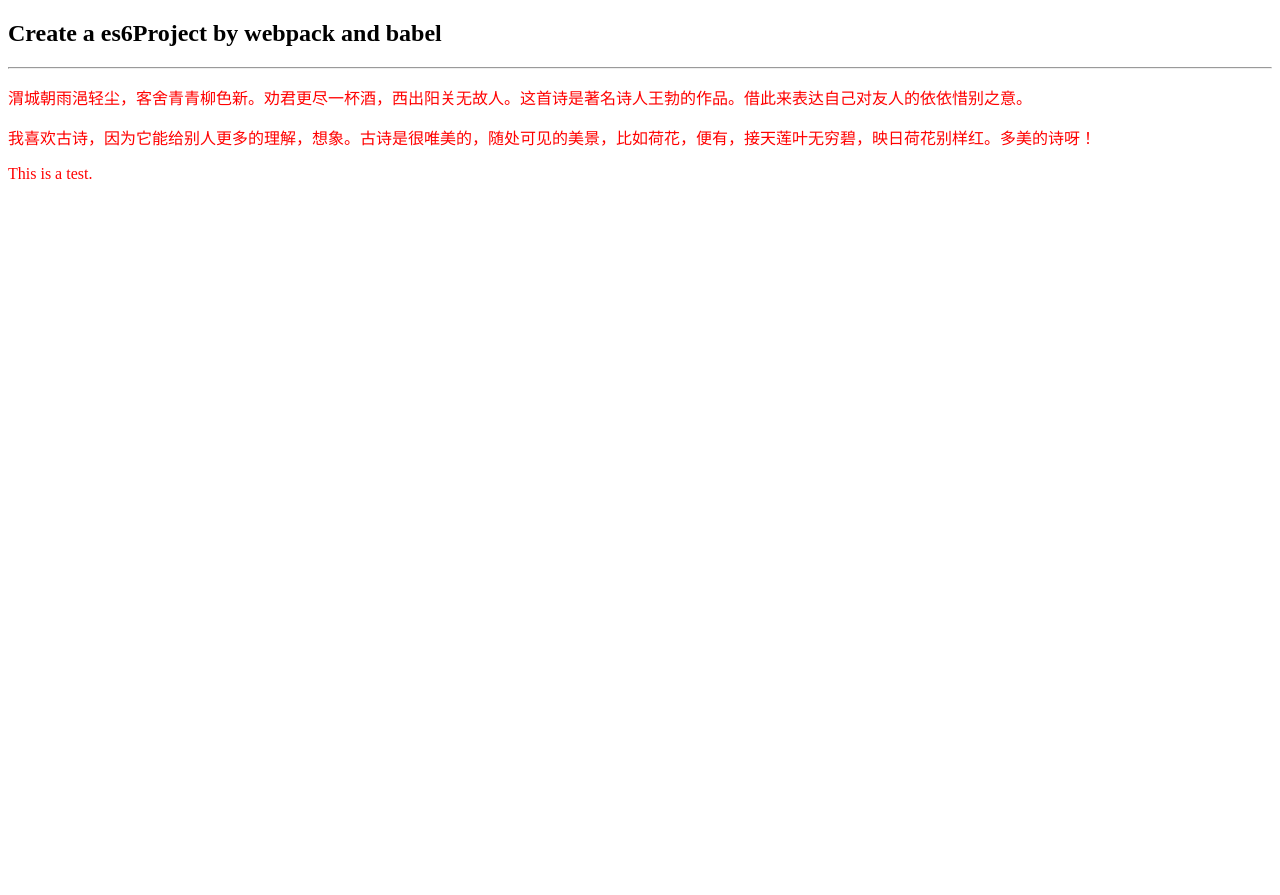
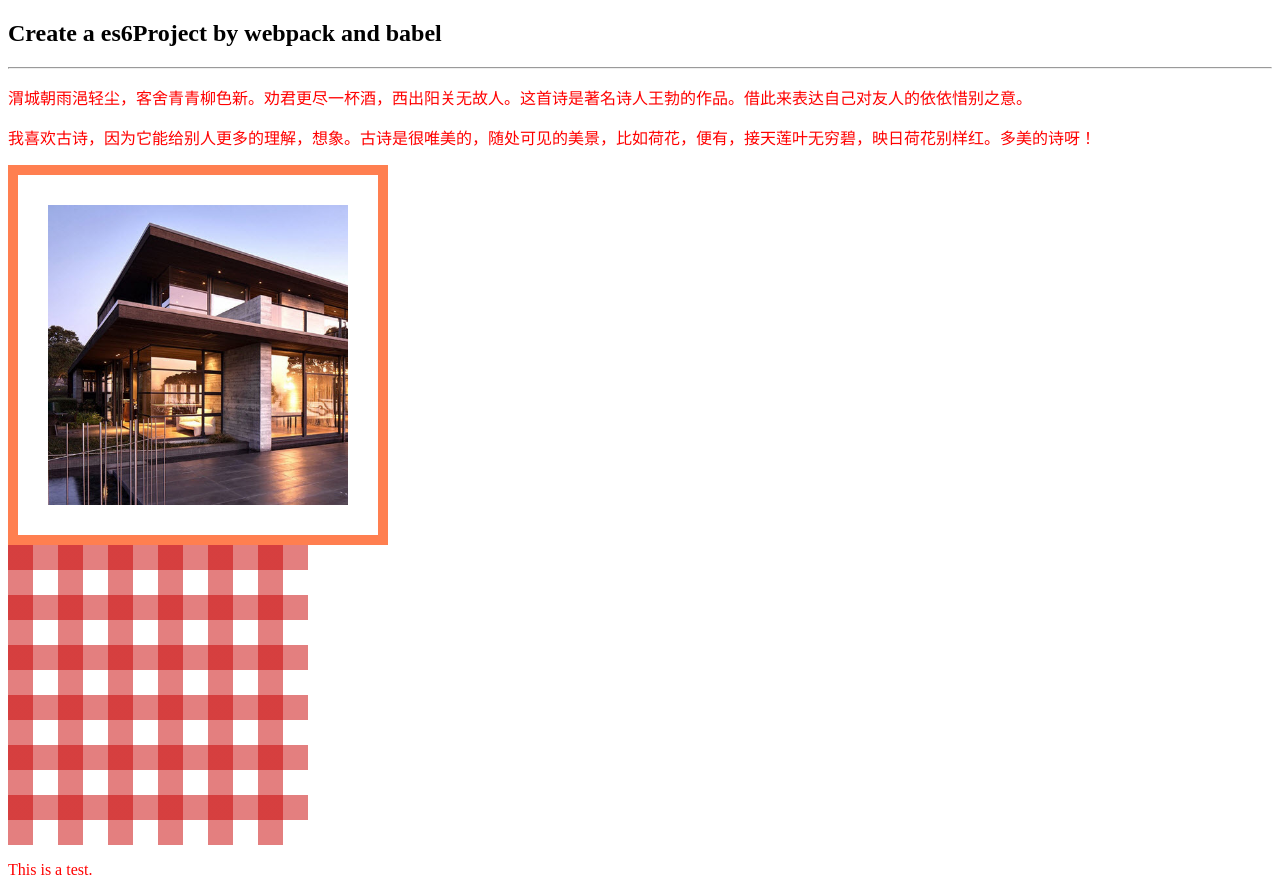
Before and after one commit to yaoyaocjj/es6Project, a website built with webpack: page index.html in a window 1280 px wide. Before the commit the page ends 800 px from the top, so only its background shows below. Built offline with nearby package versions, Linux system fonts and the light colour scheme.

Commit message:
Practice background attributes.

```diff
--- a/index.html
+++ b/index.html
@@ -3,6 +3,7 @@
 <head>
     <meta charset="UTF-8">
     <title>es6Project</title>
+    <link href="dist/index.css" rel="stylesheet" type="text/html">
 </head>
 <body>
 <div id="demo">
@@ -16,5 +17,9 @@
         我喜欢古诗，因为它能给别人更多的理解，想象。古诗是很唯美的，随处可见的美景，比如<a class="tooltip" id="tooltip2">荷花</a>，便有，接天莲叶无穷碧，映日荷花别样红。多美的诗呀！
     </p>
 </div>
+<div class="background-practice">
+    <div class="background-position"></div>
+    <div class="background-gradient"></div>
+</div>
 </body>
 </html>
--- a/package.json
+++ b/package.json
@@ -17,11 +17,13 @@
     "extract-text-webpack-plugin": "^3.0.2",
     "html-webpack-plugin": "^3.2.0",
     "style-loader": "^0.20.2",
+    "url-loader": "^1.0.1",
     "webpack": "^3.11.0",
     "webpack-dev-server": "^2.11.1"
   },
   "dependencies": {
     "babel-preset-es2015": "^6.24.1",
+    "file-loader": "^1.1.11",
     "node-sass": "^4.9.2",
     "npm": "^6.2.0",
     "sass-loader": "^7.0.3"
--- /dev/null
+++ b/src/styles/backgroundPracotice.scss
@@ -0,0 +1,27 @@
+.background-practice {
+  .background-position {
+    width: 300px;
+    height: 300px;
+    padding: 30px;
+    border: solid 10px coral;
+    background: url("../resource/fang.jpg") no-repeat;
+    background-origin: content-box;
+    background-clip: content-box;
+    background-size: cover;
+  }
+
+  .background-gradient {
+    width: 300px;
+    height: 300px;
+    //background: -webkit-gradient(linear, left top, right bottom, from(blue), to(yellow));
+    //增加一种渐变色
+    //background: -webkit-gradient(linear, left top, right bottom, from(blue), to(yellow), color-stop(50%, green));
+    //二重变色
+    //background: -webkit-gradient(linear, left top, right bottom, from(blue), to(yellow), color-stop(50%, #fff), color-stop(50%, #000));
+    //径向渐变
+    //background: -webkit-gradient(radial, 180 80, 10, 200 100, 90, from(#00C), to(rgba(1,159,98,0)), color-stop(98%, #0CF));
+    background-size: 50px 50px;
+    //background-image: linear-gradient(to top, transparent 50%, rgba(200, 0, 0, .5) 50%, rgba(200, 0, 0, .5));
+    background-image: linear-gradient(to top, transparent 50%, rgba(200, 0, 0, .5) 50%), linear-gradient(to left, transparent 50%, rgba(200, 0, 0, .5) 50%);
+  }
+}
--- a/src/styles/index.scss
+++ b/src/styles/index.scss
@@ -1,3 +1,5 @@
+@import './backgroundPracotice.scss';
+
 body {
   p {
     color: red;
--- a/webpack.config.js
+++ b/webpack.config.js
@@ -17,7 +17,8 @@ module.exports = {
     },
     output: {
         path: path.resolve(__dirname, 'dist'),
-        filename: 'bundle.js'
+        filename: 'bundle.js',
+      publicPath: '/'
     },
     plugins: [
         new HtmlWebpackPlugin({
@@ -40,6 +41,10 @@ module.exports = {
                 ],
                 fallback: 'style-loader'
             })
-        }]
+        },
+          {
+            test: /\.(png|jpg)$/,
+            loader: 'url-loader?limit=8192'
+          }]
     }
 };
```
Also changed, not shown: dist/index.css, dist/index.html, src/resource/fang.jpg (added), 2 other files. Lines whose indentation alone changed are shown as unchanged.
